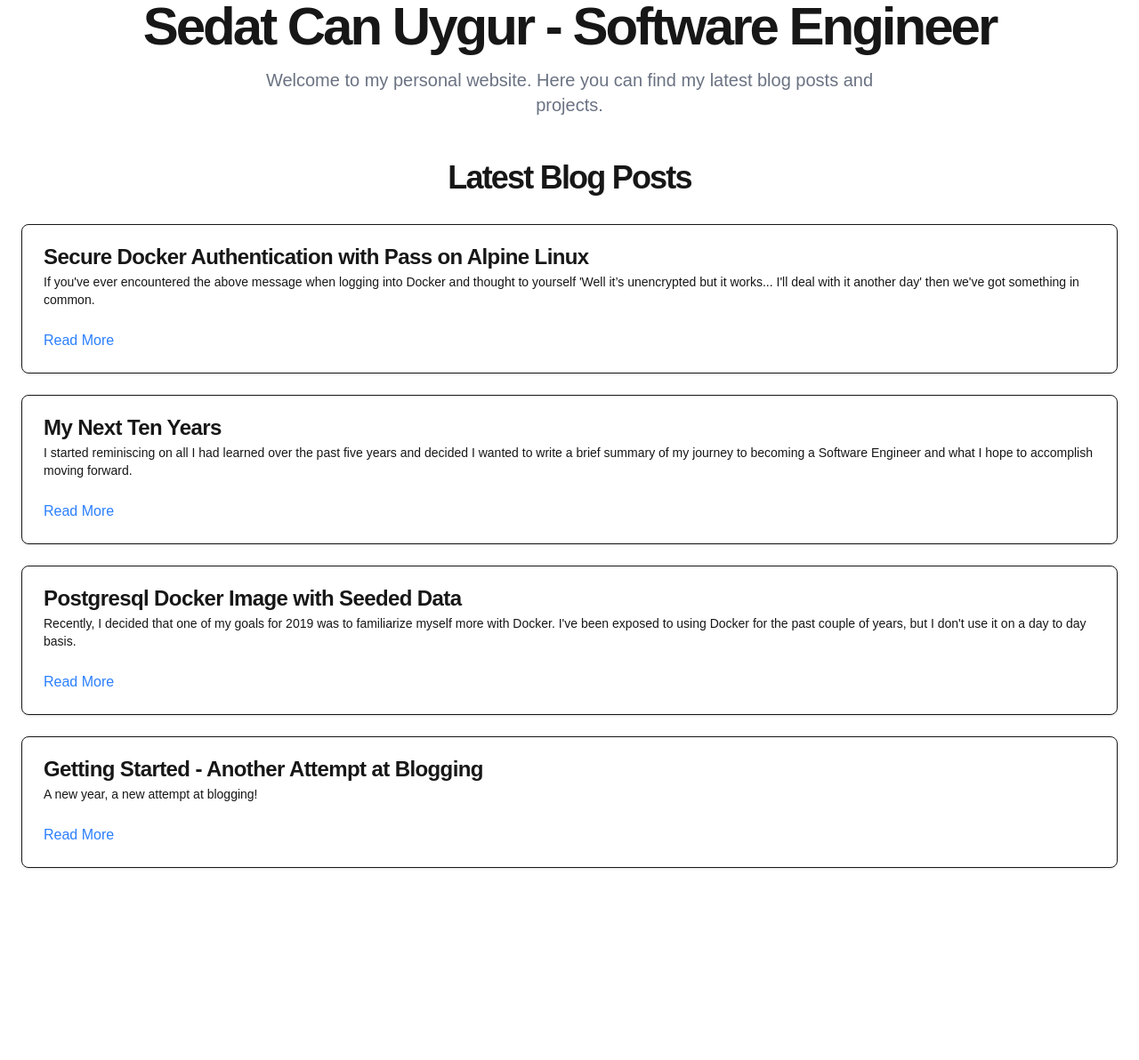
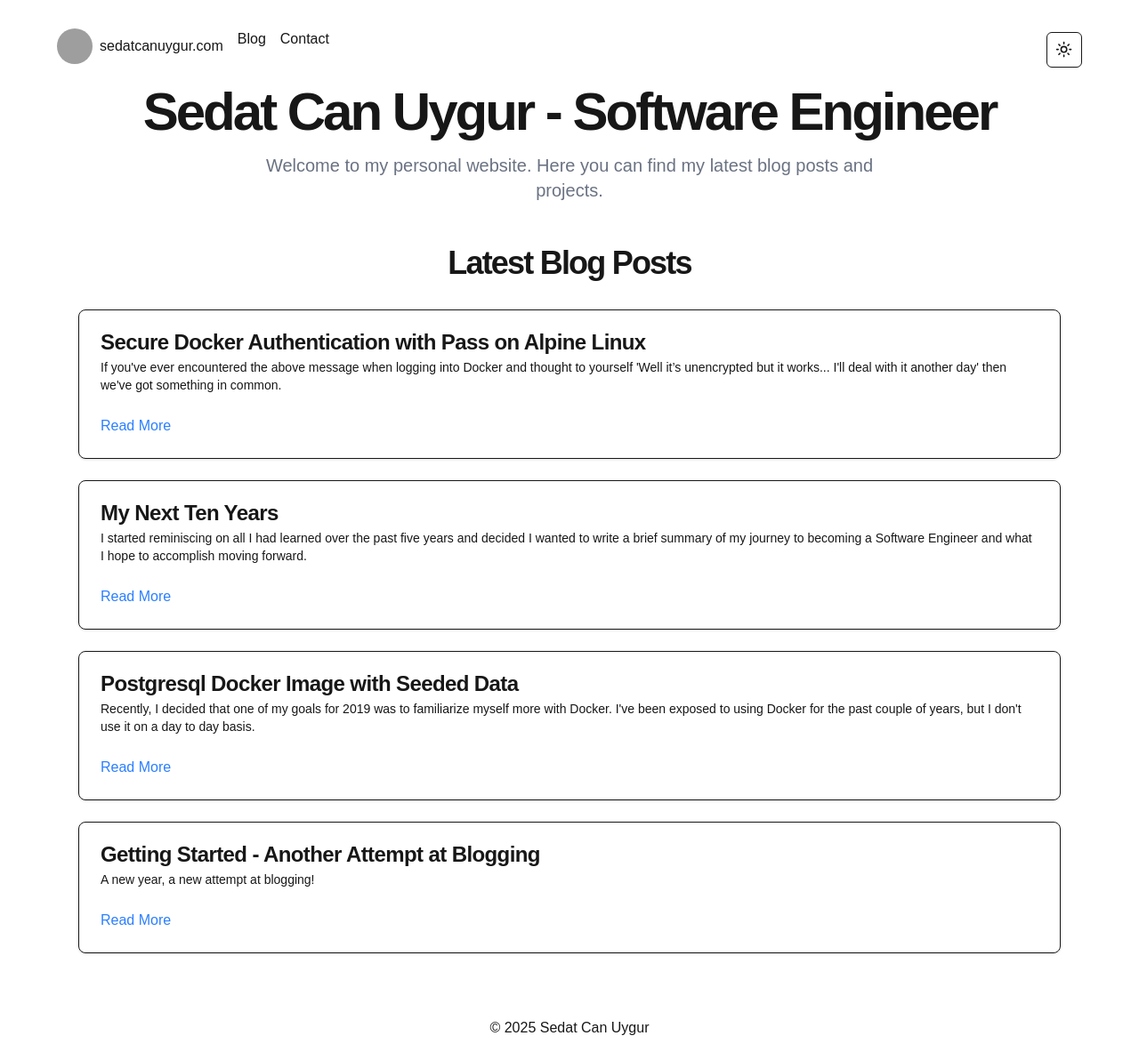
Before and after one commit to SedatUygur/sedatcanuygur, a Next.js app: page / in a window 1280 px wide. Shown: the whole page at 89% size. Before the commit the page ends 1024 px from the top, so only its background shows below. Built offline with nearby package versions, Linux system fonts and the light colour scheme; grey boxes are pictures that could not be loaded.

Commit message:
🎉 fix : add header and footer to homepage

```diff
--- a/app/page.tsx
+++ b/app/page.tsx
@@ -1,10 +1,24 @@
+import { Suspense } from "react";
+
 import { BlogCard } from "@/components/BlogCard";
+import { BlogCardSkeleton } from "@/components/skeletons/BlogCardSkeleton";
+import { Header } from "@/components/Header";
+import { Footer } from "@/components/Footer";
+import { ThemeProvider } from "@/components/ThemeProvider";
+
 import fetchPosts from "@/lib/FetchPosts";
 
 export default async function Home() {
   const posts = await fetchPosts();
   return (
-    <div className="flex flex-col min-h-screen">
+    <ThemeProvider
+      attribute="class"
+      defaultTheme="system"
+      enableSystem
+      disableTransitionOnChange
+    >
+      <div className="flex flex-col h-screen justify-between px-16 pt-4">
+        <Header />
         <main className="flex-1">
           <section className="w-full">
             <div className="container px-4 md:px-6">
@@ -13,8 +27,8 @@ export default async function Home() {
                   Sedat Can Uygur - Software Engineer
                 </h1>
                 <p className="mx-auto max-w-[700px] text-gray-500 md:text-xl">
-                Welcome to my personal website. Here you can find my latest blog
-                posts and projects.
+                  Welcome to my personal website. Here you can find my latest
+                  blog posts and projects.
                 </p>
               </div>
             </div>
@@ -25,18 +39,25 @@ export default async function Home() {
                 Latest Blog Posts
               </h2>
               <div className="mt-8 space-y-6">
-              {/* <div className="flex flex-col items-center space-y-4">
+                <Suspense
+                  fallback={
+                    <div className="flex items-center">
                       <BlogCardSkeleton />
                       <BlogCardSkeleton />
                       <BlogCardSkeleton />
-              </div> */}
+                    </div>
+                  }
+                >
                   {posts.slice(0, 5).map((post) => (
                     <BlogCard key={post.slug} post={post} />
                   ))}
+                </Suspense>
               </div>
             </div>
           </section>
         </main>
+        <Footer />
       </div>
+    </ThemeProvider>
   );
 }
--- a/lib/FetchPosts.ts
+++ b/lib/FetchPosts.ts
@@ -5,12 +5,12 @@ import { cache } from "react";
 import { Post } from "@/lib/types";
 
 export const fetchPosts = cache(async () => {
-  const filePaths = await fs.readdir("public/posts/");
+  const filePaths = await fs.readdir("./public/posts/");
 
   const postsData = [];
 
   for (const filePath of filePaths) {
-    const postFilePath = `public/posts/${filePath}`;
+    const postFilePath = `./public/posts/${filePath}`;
     const postContent = await fs.readFile(postFilePath, "utf8");
     const { data } = matter(postContent);
 
```
Lines whose indentation alone changed are shown as unchanged.
